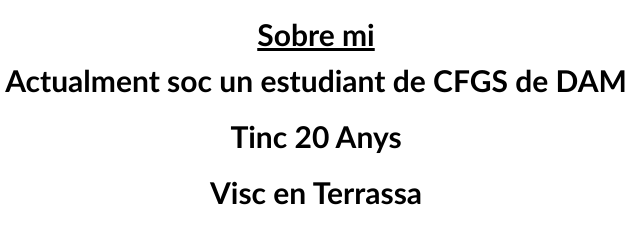
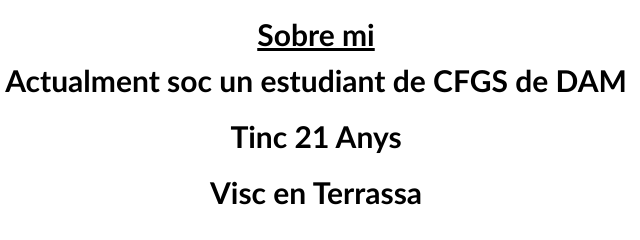
Before and after one commit to UMDRubenMartinez/umdrubenmartinez.github.io, a plain HTML site: page index.html in a window 1280 px wide. Shown: the part 375-615 px from the top of the page, 24-664 px from the left. Drawn offline with Linux system fonts and the light colour scheme.

Commit message:
Update index.html

```diff
--- a/index.html
+++ b/index.html
@@ -37,7 +37,7 @@
         <div class="Titulo">
             <h1 class="header1" id="#descripcio">Sobre mi</h1>
             <p class="text1">Actualment soc un estudiant de CFGS de DAM</p>
-            <p class="text1">Tinc 20 Anys</p>
+            <p class="text1">Tinc 21 Anys</p>
             <p class="text1">Visc en Terrassa</p>
         </div>
     </section>
```
